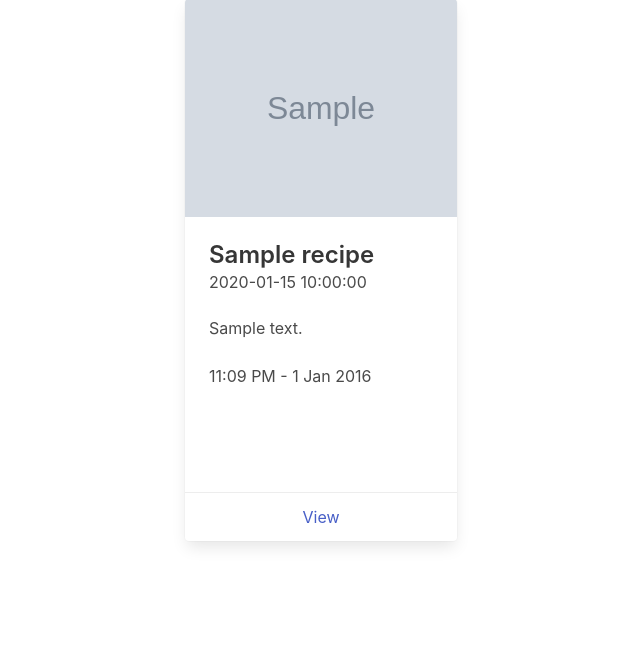
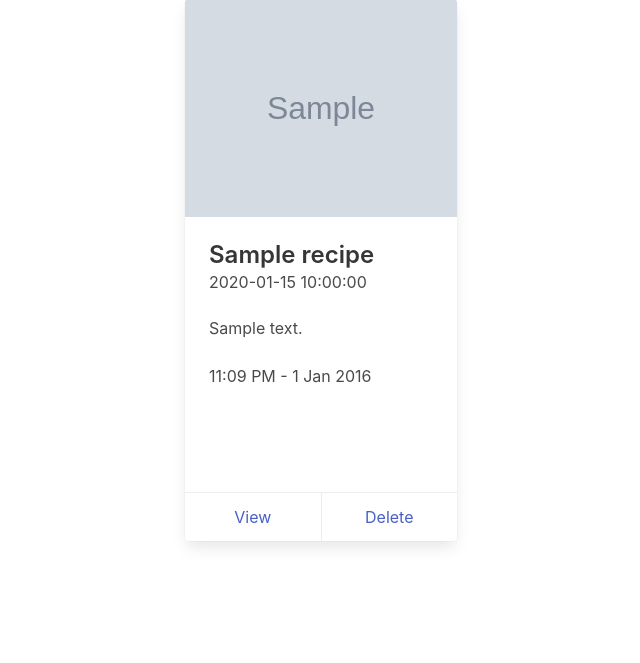
Before and after one commit to aaronsnig501/cook-book, a Flask app: page /recipes in a window 1280 px wide. Shown: the part 137-800 px from the top of the page, without its empty margins (23-663 px from the left). Run offline with Flask 2, Linux system fonts and the light colour scheme; grey boxes marked "Sample" are stand-in pictures; a database or web service that is not in the repository returns one stand-in record (values such as "Sample title"); some libraries are stand-ins or nearby versions.

Commit message:
(feat): delete functionality for recipes

```diff
--- a/app.py
+++ b/app.py
@@ -125,3 +125,9 @@ def add_recipe():
 
         return redirect(url_for("recipes"))
     return render_template("recipes/create.html")
+
+
+@app.route("/delete-recipe/<id>")
+def delete_recipe(id):
+    mongo.db.recipes.delete_one({"_id": ObjectId(id)})
+    return redirect(url_for("recipes"))
--- a/templates/recipes/list.html
+++ b/templates/recipes/list.html
@@ -33,6 +33,7 @@
           </div>
           <footer class="card-footer">
             <a href="{{ url_for('recipe', id=recipe._id) }}" class="card-footer-item">View</a>
+            <a href="{{ url_for('delete_recipe', id=recipe._id) }}" class="card-footer-item">Delete</a>
           </footer>
         </div>
       </div>
```
